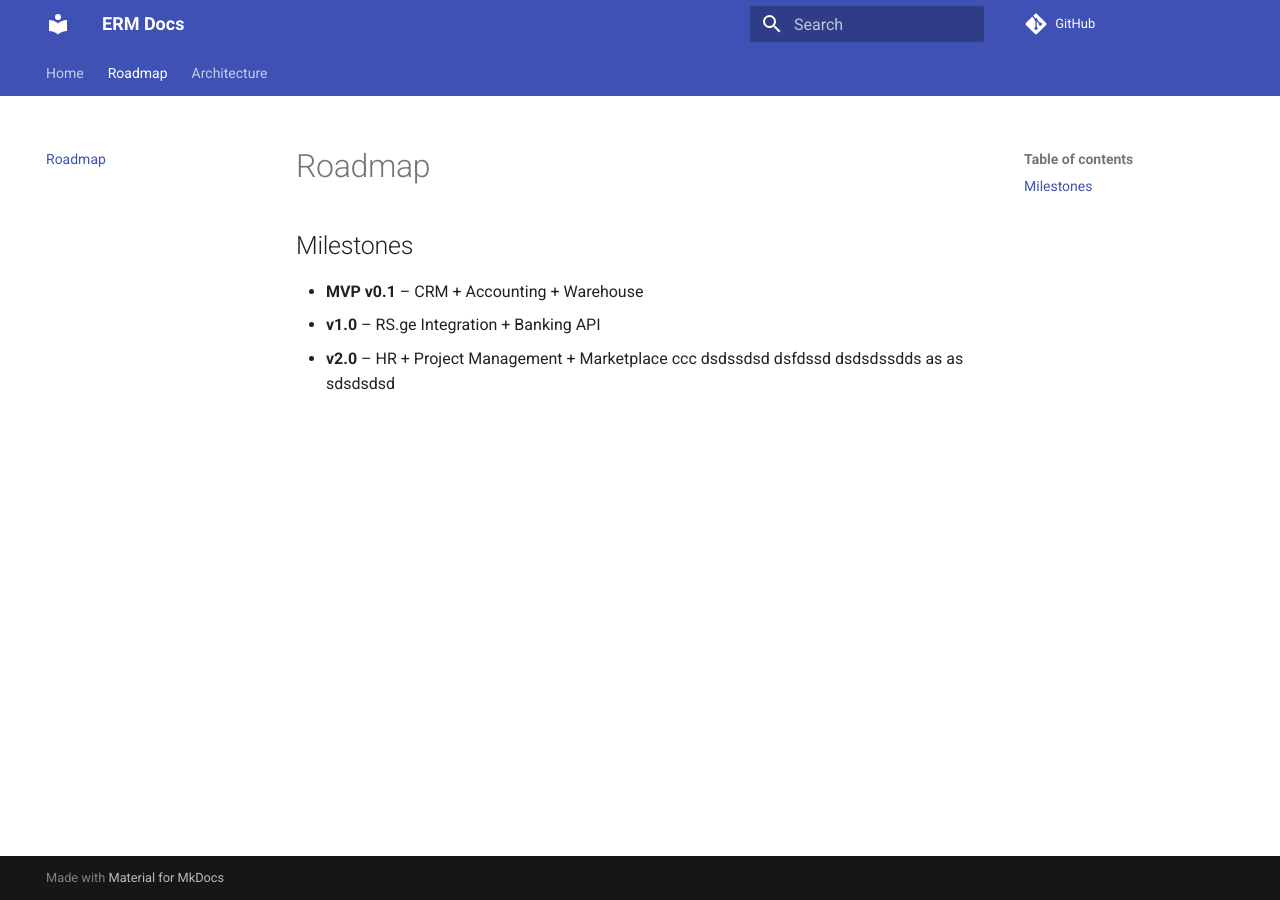
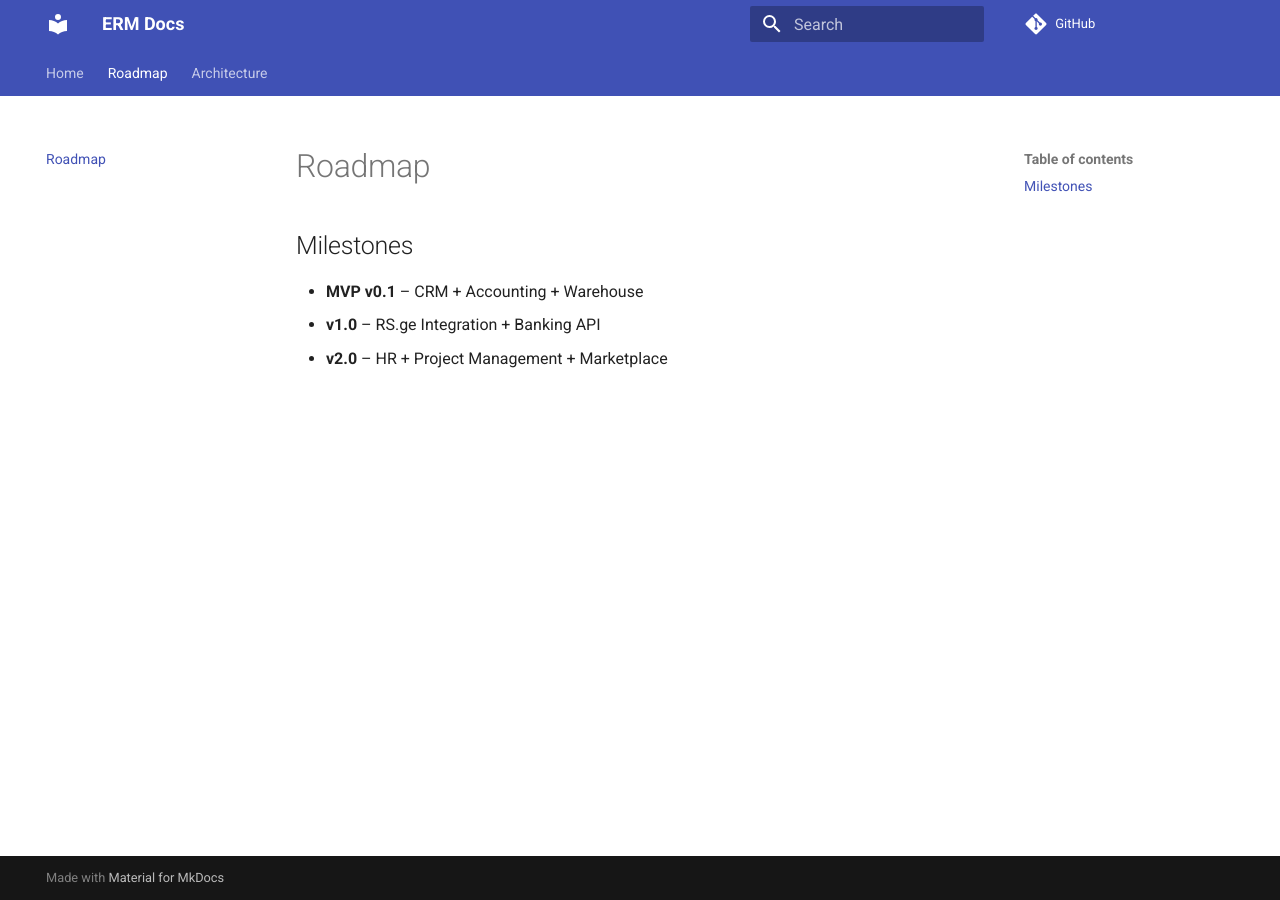
Before and after one commit to Ministra1978/ERM-System, an MkDocs documentation site: the page built from docs/roadmap.md, in a window 1280 px wide. Built offline with MkDocs 1.6.1 and Material for MkDocs 9.7.7, drawn with Linux system fonts in a browser that asks for light colours; comment, search, counter and statistics services are not loaded.

Commit message:
Update roadmap.md

```diff
--- a/docs/roadmap.md
+++ b/docs/roadmap.md
@@ -4,7 +4,3 @@
 - **MVP v0.1** – CRM + Accounting + Warehouse
 - **v1.0** – RS.ge Integration + Banking API
 - **v2.0** – HR + Project Management + Marketplace
-ccc
-dsdssdsd dsfdssd
-dsdsdssdds as as
-sdsdsdsd
```
